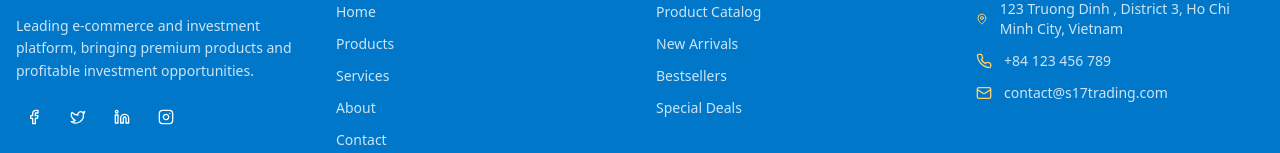
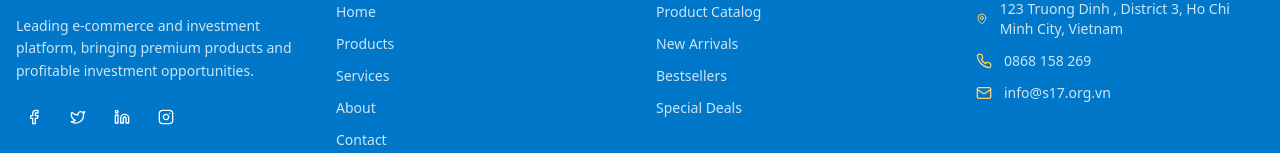
Before and after one commit to StephenSouth13/S17_Company_Website, a Next.js app: page / in a window 1280 px wide. Shown: the part 5413-5566 px from the top of the page. Built offline with nearby package versions, Linux system fonts and the light colour scheme.

Commit message:
Update footer.tsx

```diff
--- a/components/layout/footer.tsx
+++ b/components/layout/footer.tsx
@@ -97,11 +97,11 @@ export function Footer() {
               </div>
               <div className="flex items-center space-x-3">
                 <Phone className="h-4 w-4 text-[#FFD06D]" />
-                <span>+84 123 456 789</span>
+                <span>0868 158 269</span>
               </div>
               <div className="flex items-center space-x-3">
                 <Mail className="h-4 w-4 text-[#FFD06D]" />
-                <span>contact@s17trading.com</span>
+                <span>info@s17.org.vn</span>
               </div>
             </div>
           </div>
```
